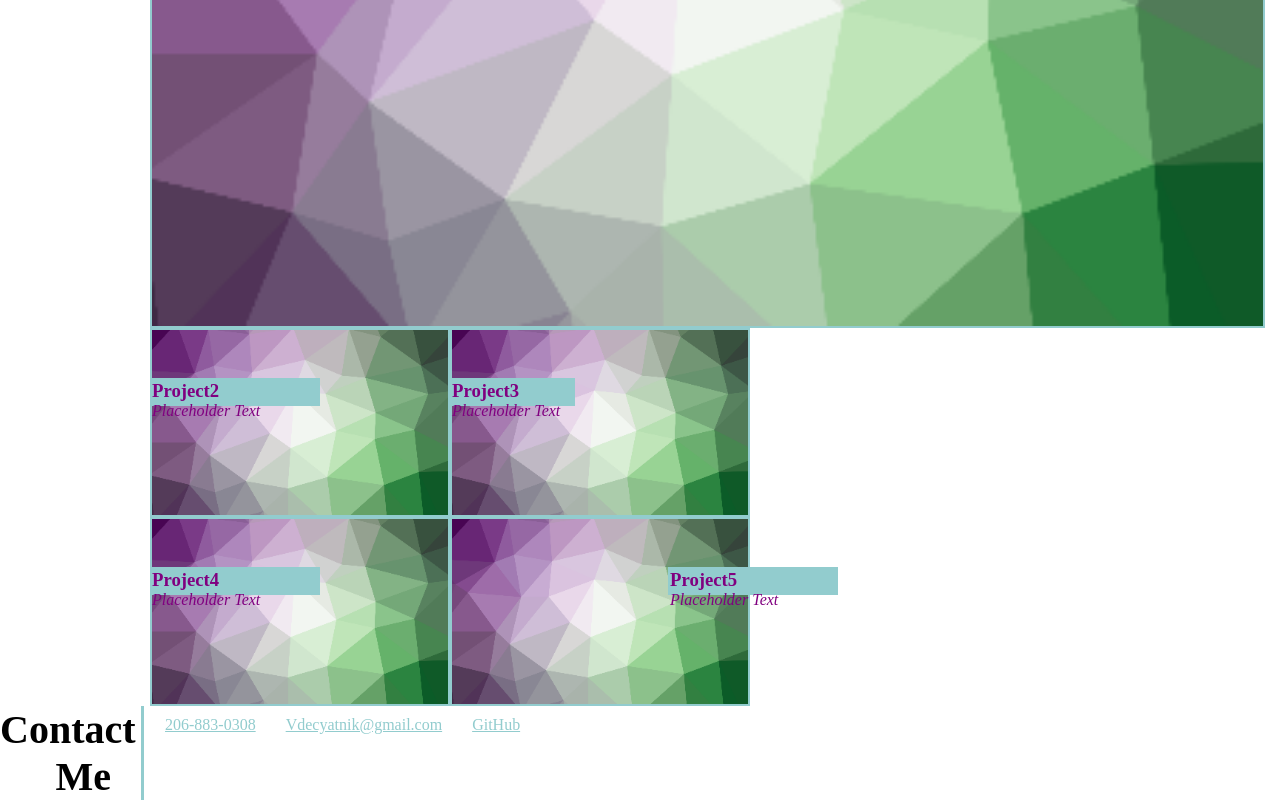
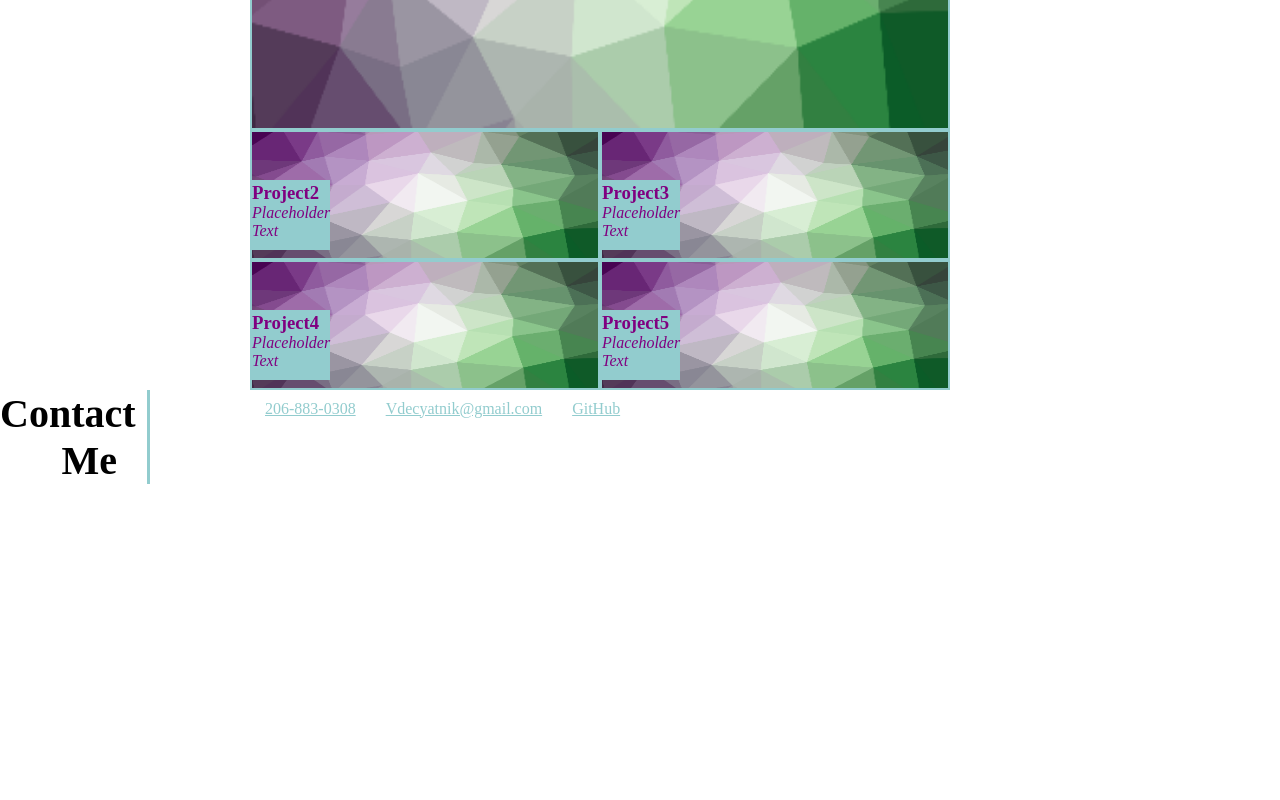
Before and after one commit to vdecyatnik/Portfolio, a plain HTML site: page index.html in a window 1280 px wide. Shown: the part 637-1437 px from the top of the page. After the commit the page ends 1121 px from the top, so only its background shows below. Drawn offline with Linux system fonts and the light colour scheme.

Commit message:
almost final changes

```diff
--- a/CSS/style.css
+++ b/CSS/style.css
@@ -13,6 +13,8 @@ h1 {
     background-color: #31343d;
     color: #31343d;
 }
+
+
 
 .name {
     background-color: #92ccce;
@@ -60,9 +62,19 @@ img {
     flex-wrap: wrap;
     flex: 2;
     position: relative;
-    z-index: 0;
+    margin-left:100px;
+   /* z-index: 0;*/
+    /*background-image: url(../trianglify-lowres.png);*/
 
 }
+
+.box3{
+    display:flex;
+    flex-wrap:wrap;
+    flex:2;
+    position:relative;
+}
+/*
 .box3{
 
     display: flex;
@@ -71,15 +83,15 @@ img {
     position: relative;
     z-index: 0;
 
-}
 
+}*/
 
 h2 {
     text-align: right;
     padding-right: 20%;
     font-size: 40px;
     border-right: 3px solid #92ccce;
-    margin-right: 4%;
+
 }
 
 a {
@@ -125,13 +137,15 @@ a {
 }
 
 .bigphoto {
-    width: 100%;
+    width: 700px;
+    height:500px;
     /*height: 100%;*/
-    margin-right: 15px;
+    /*margin-right: 5px;*/
 }
 
 .photos2 {
-    width: 300px;
+    width: 350px;
+    height:130px;
     /* height:42.5%;*/
 }
 
@@ -140,17 +154,18 @@ a {
     /*height: 42.5%;*/
 }
 
-.label3, .label4, .label5, .label2,  .p1 {
+.label3, .label4, .label5, .label2,  .p1  {
     position: absolute;
-    width: 15%;
-    height: 15%;
+    width: 80px;
+    height: 70px;
     border: 2px solid #92ccce;
     background-color: #92ccce;
     top: 50px;
     bottom: 10px;
+
 }
-
-.label6{
+/*
+ .label6{
     position: absolute;
     width: 15%;
     height: 15%;
@@ -164,7 +179,7 @@ a {
 
 
 
-}
+}*/
 
 h3 {
     color: purple;
--- a/index.html
+++ b/index.html
@@ -97,41 +97,50 @@
             </div>
             <div class="box2">
                 <img class="photos2" src="trianglify-lowres.png">
-                <div class="label3">
+
+                <div class="label2">
+
                     <h3>Project2</h3>
                     <em>Placeholder Text</em>
                 </div>
 
             <div class="box3">
                 <img class="photos2" src="trianglify-lowres.png">
-                <div class="label4">
+                <div class="label3">
                     <h3>Project3</h3>
                     <em>Placeholder Text</em>
                 </div>
             </div>
         </div>
 
-        <!-- Row 4 Photos -->
-        <div class="row4">
-            <div class="box1"> </div>
 
 
+
+        <div class="row4">
+            <div class="box1">
+
+            </div>
             <div class="box2">
-                <img class="photos3" src="trianglify-lowres.png">
-                <div class="label5">
+                <img class="photos2" src="trianglify-lowres.png">
+
+                <div class="label4">
+
                     <h3>Project4</h3>
                     <em>Placeholder Text</em>
                 </div>
 
-                <img class="photos3" src="trianglify-lowres.png">
-                <div class="label6">
+            <div class="box3">
+                <img class="photos2" src="trianglify-lowres.png">
+                <div class="label5">
                     <h3>Project5</h3>
                     <em>Placeholder Text</em>
                 </div>
-
+            </div>
+        </div>
 
             </div>
-        </div>
+
+     </div>
         <!-- Contact Info Row -->
         <div class="row5">
 
```
